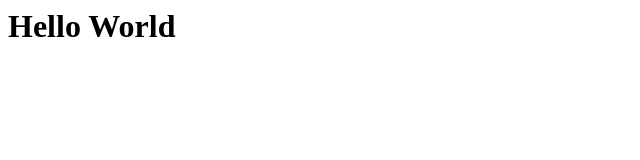
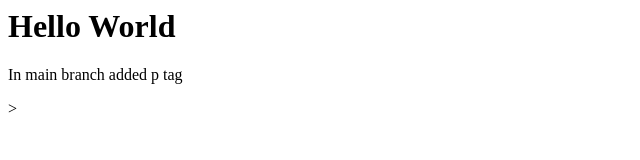
Before and after one commit to Suxrob9966/demo-repo, a plain HTML site: page index.html in a window 1280 px wide. Shown: the whole page, without its empty margins (0-640 px from the left). Drawn offline with Linux system fonts and the light colour scheme.

Commit message:
in main added p tag

```diff
--- a/index.html
+++ b/index.html
@@ -1 +1,3 @@
 <h1>Hello World</h1>
+<p>In main branch added p tag</p>
+>
```
